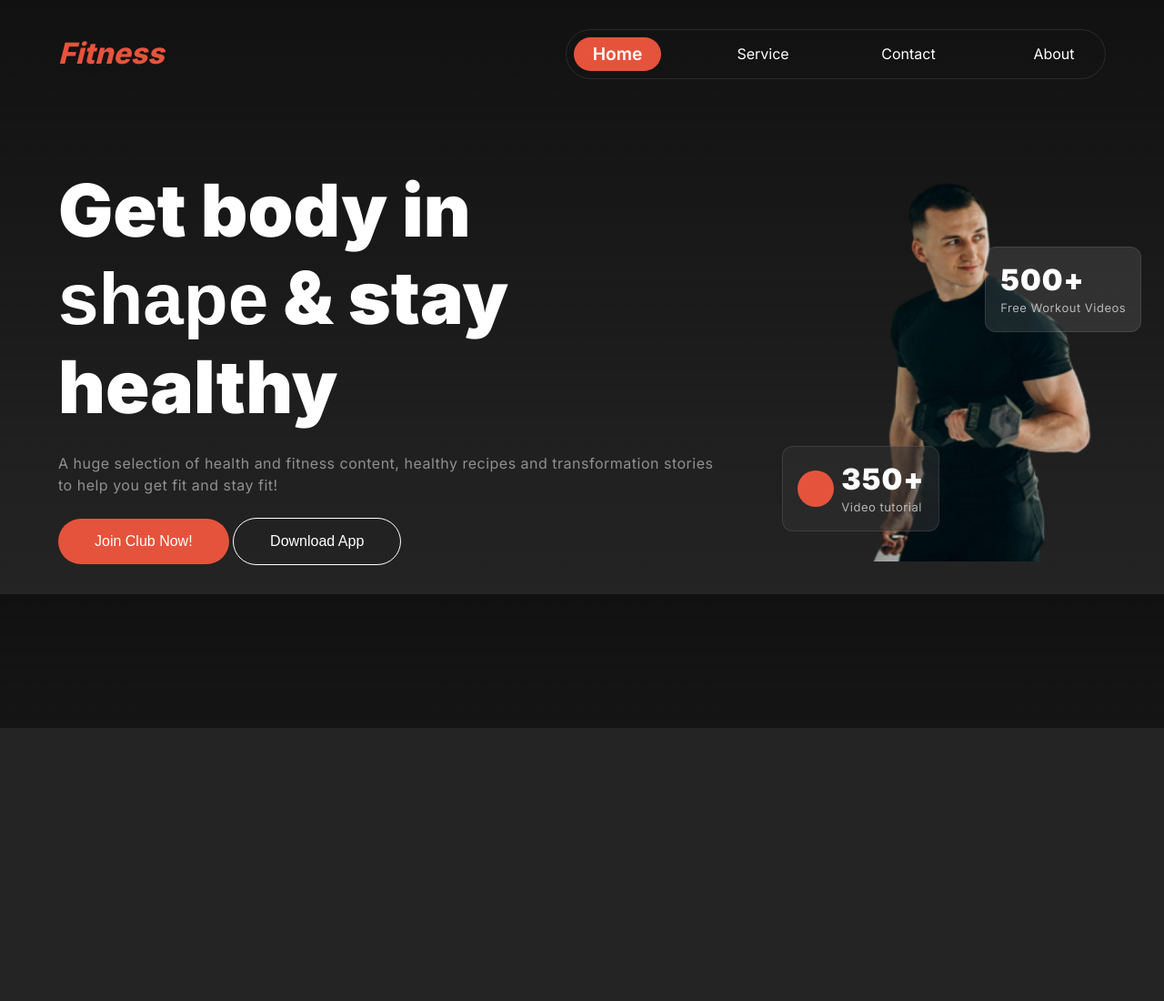
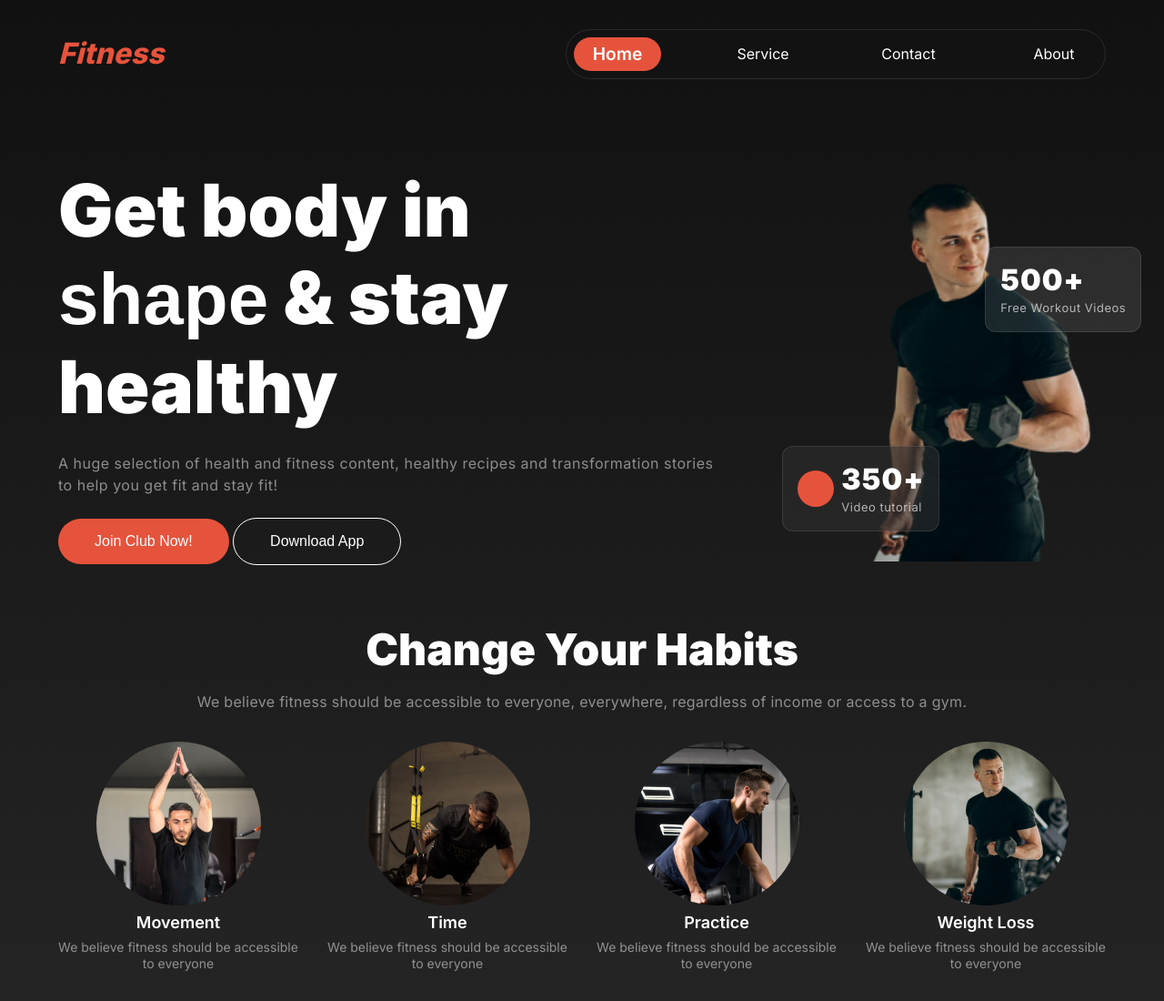
Before and after one commit to noushinsaad/assignment02, a plain HTML site: page index.html in a window 1280 px wide. Shown: the whole page at 91% size. Before the commit the page ends 800 px from the top, so only its background shows below. Drawn offline with Linux system fonts and the light colour scheme; a web font is replaced by a local one.

Commit message:
added code for change your habit section, styled it for all large, medium and small devices

```diff
--- a/index.html
+++ b/index.html
@@ -50,6 +50,41 @@
         </div>
 
     </header>
+
+
+    <main>
+        <section class="change-habits container">
+            <div class="change-habits-content">
+                <h2 class="section-title">Change Your Habits</h2>
+                <p class="section-des">
+                    We believe fitness should be accessible to everyone, everywhere, regardless of income or access to a gym.
+                </p>
+            </div>
+            <div class="card-container">
+                <div class="card">
+                    <img src="images/image 2.png" alt="">
+                    <h4>Movement</h4>
+                    <p>We believe fitness should be accessible to everyone</p>
+                </div>
+                <div class="card">
+                    <img src="images/image 3.png" alt="">
+                    <h4>Time</h4>
+                    <p>We believe fitness should be accessible to everyone</p>
+                </div>
+                <div class="card">
+                    <img src="images/image 4.png" alt="">
+                    <h4>Practice</h4>
+                    <p>We believe fitness should be accessible to everyone</p>
+                </div>
+                <div class="card">
+                    <img src="images/image 5.png" alt="">
+                    <h4>Weight Loss</h4>
+                    <p>We believe fitness should be accessible to everyone </p>
+                </div>
+            </div>
+
+        </section>
+    </main>
 </body>
 
 </html>
--- a/styles/style.css
+++ b/styles/style.css
@@ -53,6 +53,24 @@
     font-size: 1rem;
     font-weight: 500;
     cursor: pointer;
+}
+
+.section-title {
+    color: var(--color1);
+    font-size: 3rem;
+    font-weight: 900;
+    line-height: 120%;
+    text-align: center;
+}
+
+.section-des {
+    color: var(--color2);
+    font-size: 1rem;
+    font-weight: 400;
+    line-height: 24px;
+    letter-spacing: 0.3px;
+    text-align: center;
+    margin-top: 1rem;
 }
 
 /* header styles */
@@ -212,6 +230,53 @@
     text-align: left;
 }
 
+/* change habits related styles */
+.change-habits {
+    margin-top: 4rem;
+}
+
+.change-habits-content {
+    margin: 2rem auto;
+}
+
+.card-container {
+    margin: 0 auto;
+    display: grid;
+    grid-template-columns: repeat(4, 1fr);
+    gap: 2rem;
+}
+
+.card {
+    display: flex;
+    flex-direction: column;
+    justify-content: center;
+    align-items: center;
+}
+
+.card>img {
+    border-radius: 50%;
+    margin-bottom: 0.5rem;
+}
+
+.card>h4 {
+    color: var(--color1);
+    font-size: 18px;
+    font-weight: 600;
+    line-height: 120%;
+    margin-bottom: 0.5rem;
+}
+
+.card>p {
+    color: var(--color2);
+    font-size: 14px;
+    font-weight: 400;
+    line-height: 18px;
+    letter-spacing: 0.3%;
+    text-align: center;
+}
+
+
+
 /* small device styles */
 @media screen and (max-width: 576px) {
     .nav-links {
@@ -235,6 +300,18 @@
         top: 10%;
         right: 2%;
     }
+
+    .section-title{
+        font-size: 2rem;
+    }
+
+    .change-habits {
+        margin-top: 0;
+    }
+
+    .card-container {
+        grid-template-columns: repeat(1, 1fr);
+    }
 }
 
 /* medium device styles */
@@ -252,4 +329,8 @@
         top: 20%;
         right: 15%;
     }
+
+    .card-container{
+        grid-template-columns: repeat(2,1fr);
+    }
 }
```
